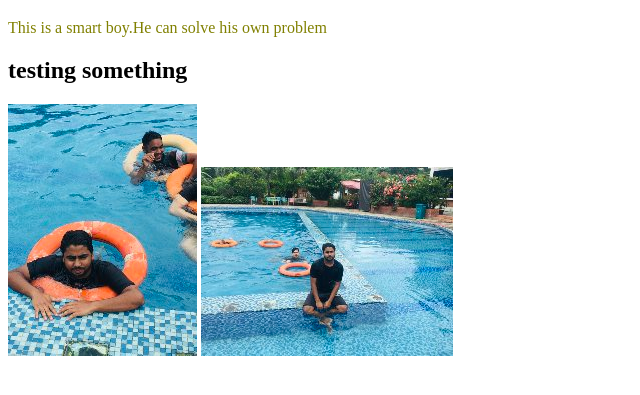
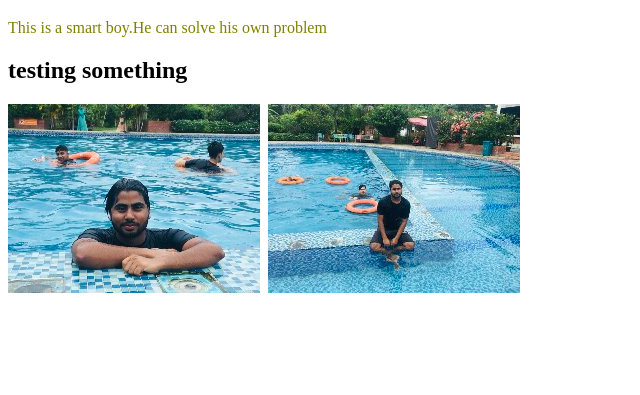
Before and after one commit to Shahed595/test-repo, a plain HTML site: page index.html in a window 1280 px wide. Shown: the part 61-456 px from the top of the page, without its empty margins (0-640 px from the left). Drawn offline with Linux system fonts and the light colour scheme.

Commit message:
another commit

```diff
--- a/index.html
+++ b/index.html
@@ -11,6 +11,7 @@
     <h1>This is first header file</h1>
     <p>This is a smart boy.He can solve his own problem</p>
     <h2>testing something</h2>
+    <img src="images/pic3.jpg" alt="">
     <img src="pic1.jpg" alt="">
     <img src="pic2.jpg" alt="">
 </body>
```
Also changed, not shown: images/pic3.jpg (renamed from pic3.jpg), pic1.jpg (deleted).
